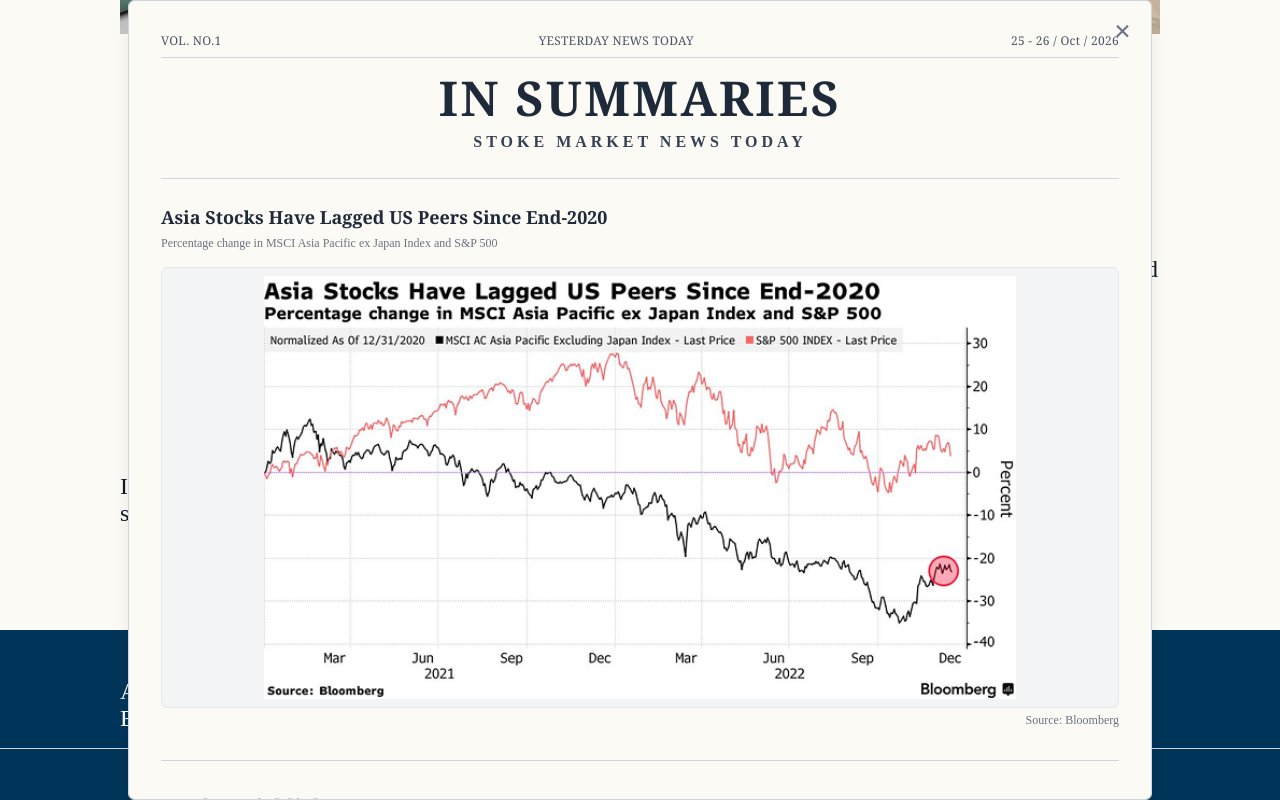
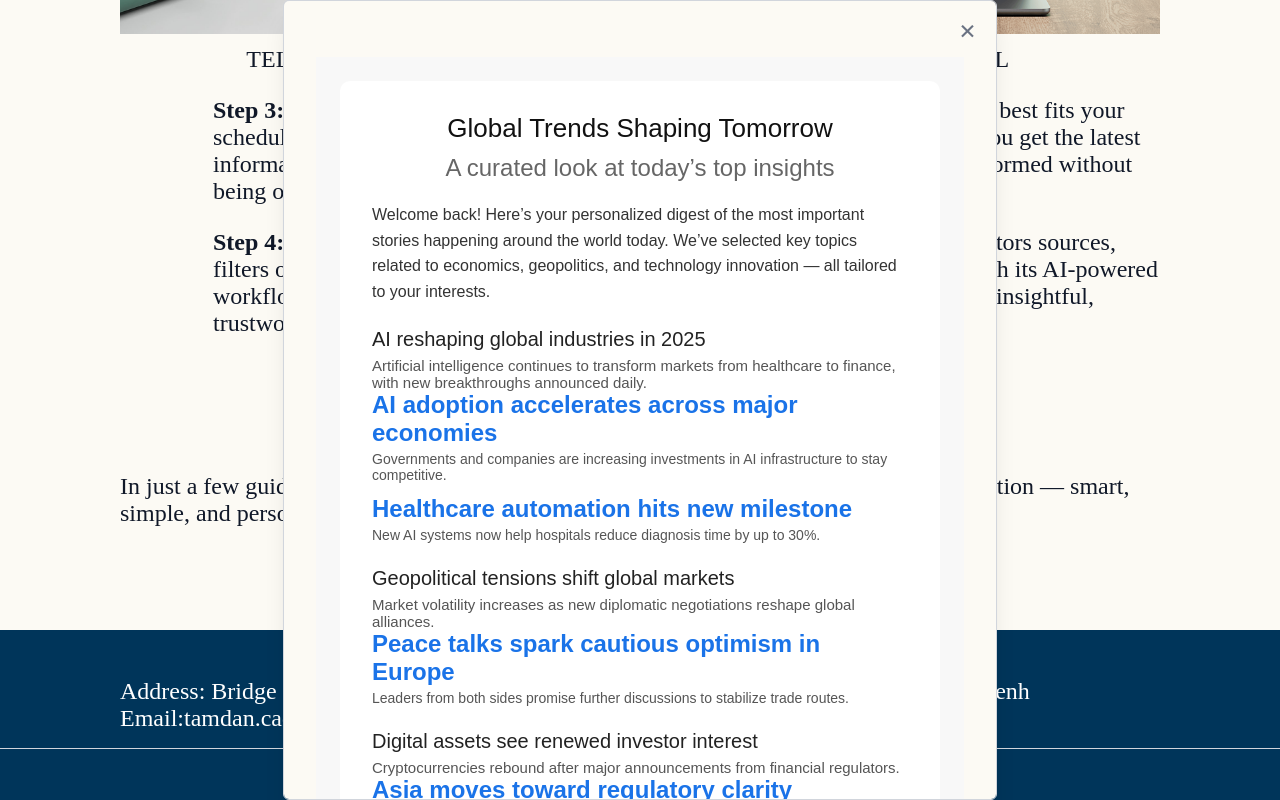
Before and after one commit to livinda-dev/tamdan-web, a Next.js app: page /explore in a window 1280 px wide. Both pictures are taken after a click on the button "SAMPLE NEWS AS .PDF". Shown: the part 1608-2408 px from the top of the page. Built offline with nearby package versions, Linux system fonts and the light colour scheme.

Commit message:
add sample news for custom email template

```diff
--- /dev/null
+++ b/src/app/explore/sample_data.ts
@@ -0,0 +1,58 @@
+export const sampleData = {
+  header: {
+    title: "Global Trends Shaping Tomorrow",
+    subtitle: "A curated look at today’s top insights",
+    introduction:
+      "Welcome back! Here’s your personalized digest of the most important stories happening around the world today. We’ve selected key topics related to economics, geopolitics, and technology innovation — all tailored to your interests.",
+  },
+
+  topics: [
+    {
+      topic: "AI reshaping global industries in 2025",
+      summary:
+        "Artificial intelligence continues to transform markets from healthcare to finance, with new breakthroughs announced daily.",
+      articles: [
+        {
+          title: "AI adoption accelerates across major economies",
+          url: "https://example.com/ai-news",
+          summary:
+            "Governments and companies are increasing investments in AI infrastructure to stay competitive.",
+        },
+        {
+          title: "Healthcare automation hits new milestone",
+          url: "https://example.com/health-ai",
+          summary:
+            "New AI systems now help hospitals reduce diagnosis time by up to 30%.",
+        },
+      ],
+    },
+
+    {
+      topic: "Geopolitical tensions shift global markets",
+      summary:
+        "Market volatility increases as new diplomatic negotiations reshape global alliances.",
+      articles: [
+        {
+          title: "Peace talks spark cautious optimism in Europe",
+          url: "https://example.com/europe-news",
+          summary:
+            "Leaders from both sides promise further discussions to stabilize trade routes.",
+        },
+      ],
+    },
+
+    {
+      topic: "Digital assets see renewed investor interest",
+      summary:
+        "Cryptocurrencies rebound after major announcements from financial regulators.",
+      articles: [
+        {
+          title: "Asia moves toward regulatory clarity",
+          url: "https://example.com/crypto-regulation",
+          summary:
+            "A new framework aims to protect investors while encouraging blockchain innovation.",
+        },
+      ],
+    },
+  ],
+};
--- a/src/components/sampleNews.tsx
+++ b/src/components/sampleNews.tsx
@@ -1,8 +1,12 @@
+import { buildEmailTemplate } from "@/lib/emails/emailTemplates";
+import { sampleData } from "@/app/explore/sample_data";
+
 export default function SampleNews({
   setIsOpenNewsModal,
 }: {
   setIsOpenNewsModal: (isOpen: boolean) => void;
 }) {
+  const htmlContent = buildEmailTemplate(sampleData)
   return (
     <div
       className="relative bg-[#FCFAF4] text-gray-800 max-h-[100vh] overflow-y-auto p-8 shadow-xl max-w-5xl mx-auto rounded-md border border-gray-300"
@@ -15,134 +19,11 @@
       >
         &times;
       </button>
+      <div
+        className="mt-6"
+        dangerouslySetInnerHTML={{ __html: htmlContent }}
+      />
 
-      {/* Top Bar */}
-      <div className="flex justify-between items-center text-xs text-gray-600 border-b border-gray-300 pb-2 mb-4 font-serif tracking-wide">
-        <span>VOL. NO.1</span>
-        <span className="font-medium">YESTERDAY NEWS TODAY</span>
-        <span>25 - 26 / Oct / 2026</span>
-      </div>
-
-      {/* Main Title */}
-      <div className="text-center mt-4 mb-6">
-        <h1 className="text-4xl md:text-5xl font-serif font-bold tracking-wider mb-2">
-          IN SUMMARIES
-        </h1>
-        <h2 className="text-base uppercase text-gray-700 tracking-[0.25em] font-semibold">
-          Stoke Market News Today
-        </h2>
-      </div>
-
-      {/* Chart Section */}
-      <section className="border-t border-gray-300 pt-6 mt-6">
-        <h3 className="text-lg font-semibold mb-1 font-serif">
-          Asia Stocks Have Lagged US Peers Since End-2020
-        </h3>
-        <p className="text-xs text-gray-500 mb-4">
-          Percentage change in MSCI Asia Pacific ex Japan Index and S&P 500
-        </p>
-
-        <div className="bg-gray-100 flex items-center justify-center rounded-md border border-gray-200">
-          <img
-            src="/image/sampleChart.png"
-            alt="Sample Chart"
-            className="w-full max-w-3xl h-auto object-contain p-2"
-          />
-        </div>
-
-        <p className="text-xs text-gray-500 text-right mt-1">
-          Source: Bloomberg
-        </p>
-      </section>
-
-      {/* Market Highlights */}
-      <section className="pt-8 border-t border-gray-300 mt-8">
-        <h3 className="text-xl font-bold font-serif mb-4">Market Highlights</h3>
-        <div className="space-y-4 text-[15px] text-gray-800 leading-relaxed">
-          <p>
-            Asian stocks rose today, led by South Korea’s Kospi hitting record
-            highs due to optimism in U.S.–China trade talks and strong AI-sector
-            investment. U.S. stock futures also gained slightly ahead of key
-            earnings from AMD and Palantir. However, investor confidence stayed
-            cautious as the Federal Reserve signaled uncertainty about further
-            rate cuts, boosting the U.S. dollar. Meanwhile, Indian markets
-            opened lower, with the Nifty 50 down 0.23% and the Sensex dropping
-            0.27%.
-          </p>
-          <p>
-            Global stock markets showed mixed performance today. Asian shares
-            climbed, led by South Korea’s Kospi reaching a record high, fueled
-            by renewed optimism surrounding U.S.–China trade-talk progress and
-            growth investment in the AI sector. In the U.S., stock futures for
-            the S&P 500 and Nasdaq edged higher ahead of major tech earnings
-            from AMD and Palantir, reflecting investor confidence in the
-            technology industry.
-          </p>
-          <p>
-            Despite the gains, overall market sentiment remains cautious as the
-            Federal Reserve signaled that future interest rate cuts are not
-            guaranteed, leading to a stronger U.S. dollar. In India, trading
-            started on a weaker note, with both the Nifty 50 and Sensex slipping
-            amid global uncertainty. Meanwhile, European markets continue to
-            face pressure from sluggish manufacturing data, highlighting uneven
-            economic recovery across regions.
-          </p>
-        </div>
-      </section>
-
-      {/* Market Takeaways */}
-      <section className="pt-8 border-t border-gray-300 mt-8">
-        <h3 className="text-xl font-bold font-serif mb-4">
-          Market Takeaways & Outlook
-        </h3>
-        <div className="space-y-4 text-[15px] text-gray-800 leading-relaxed">
-          <p>
-            Tech and AI-related stocks continue to drive market momentum as
-            investors await key earnings reports from major technology
-            companies. Expectations are high, but volatility could remain.
-          </p>
-          <p>
-            Meanwhile, global investors are closely monitoring monetary policy,
-            as the U.S. Federal Reserve’s cautious tone on future rate cuts has
-            strengthened the dollar and limited appetite for riskier assets.
-            This stance signals that policymakers remain focused on controlling
-            inflation rather than stimulating growth.
-          </p>
-          <p>
-            Across global markets, economic signals remain uneven. While Asia
-            shows resilience with rising equities and investor optimism, Europe
-            and the U.K. continue to struggle with weak manufacturing output and
-            slower recovery. The contrast highlights ongoing uncertainty in the
-            global growth outlook, leaving investors watchful of data and policy
-            decisions in the weeks ahead.
-          </p>
-        </div>
-      </section>
-
-      {/* Global Stock Market Update */}
-      <section className="pt-8 border-t border-gray-300 mt-8">
-        <h3 className="text-xl font-bold font-serif mb-4">
-          Global Stock Market Update – November 3, 2025
-        </h3>
-        <p className="text-[15px] text-gray-800 leading-relaxed">
-          Global stock markets moved cautiously upward today, supported by gains
-          in Asia and optimism renewed from U.S.–China trade talks. South
-          Korea’s Kospi hit a record high, reflecting strong investor confidence
-          in the region’s growing technology and AI industries. Meanwhile, U.S.
-          stock futures for the S&P 500 and Nasdaq inched higher as investors
-          looked ahead to earnings from tech giants AMD and Palantir. Despite
-          positive momentum, market sentiment remains restrained amid
-          uncertainty about the Federal Reserve’s policy outlook.
-        </p>
-      </section>
-
-      {/* Footer */}
-      <footer className="pt-8 mt-8 border-t border-gray-300 text-center text-xs text-gray-500 font-serif">
-        <p>© 2026 TAMDAN NEWS · Powered by Artificial Intelligent</p>
-        <p className="mt-1">
-          www.tamdan.news.by.ai.com · Released: 26 / Oct / 2025 · 6:00 AM
-        </p>
-      </footer>
     </div>
   );
 }
--- /dev/null
+++ b/src/lib/emails/emailTemplates.ts
@@ -0,0 +1,66 @@
+export function buildEmailTemplate(data: any) {
+  const header = data.header || {};
+  const topics = data.topics || [];
+
+  const title = header.title || "";
+  const subtitle = header.subtitle || "";
+  const introduction = header.introduction || "";
+
+  // Build topics HTML
+  const topicsHtml = topics
+    .map((t: any) => {
+      const articles = (t.articles || [])
+        .map(
+          (a: any) => `
+            <div style="margin-bottom:12px;">
+              <a href="${a.url}" style="color:#1a73e8; font-weight:bold; text-decoration:none;">
+                ${a.title}
+              </a>
+              <p style="margin:4px 0; font-size:14px; color:#555;">
+                ${a.summary}
+              </p>
+            </div>
+          `
+        )
+        .join("");
+
+      return `
+        <div style="margin-top:24px;">
+          <h2 style="margin:0; color:#222; font-size:20px;">${t.topic}</h2>
+          <p style="font-size:15px; color:#555; margin-top:6px;">
+            ${t.summary}
+          </p>
+          ${articles}
+        </div>
+      `;
+    })
+    .join("");
+
+  return `
+    <div style="font-family:Arial, sans-serif; background:#f8f8f8; padding:24px;">
+      <div style="max-width:600px; margin:auto; background:#fff; padding:32px; border-radius:10px;">
+
+        <h1 style="margin:0; font-size:26px; text-align:center; color:#111;">
+          ${title}
+        </h1>
+
+        <h3 style="margin:10px 0 20px; text-align:center; color:#666;">
+          ${subtitle}
+        </h3>
+
+        <p style="font-size:16px; line-height:1.6; color:#333;">
+          ${introduction}
+        </p>
+
+        ${topicsHtml}
+
+        <hr style="margin-top:30px; border:0; border-top:1px solid #eee;" />
+
+        <p style="text-align:center; color:#aaa; font-size:12px; margin-top:20px;">
+          Powered by <strong>TAMDAN</strong> — Smarter news, curated for you.
+        </p>
+
+      </div>
+    </div>
+  `;
+}
```
